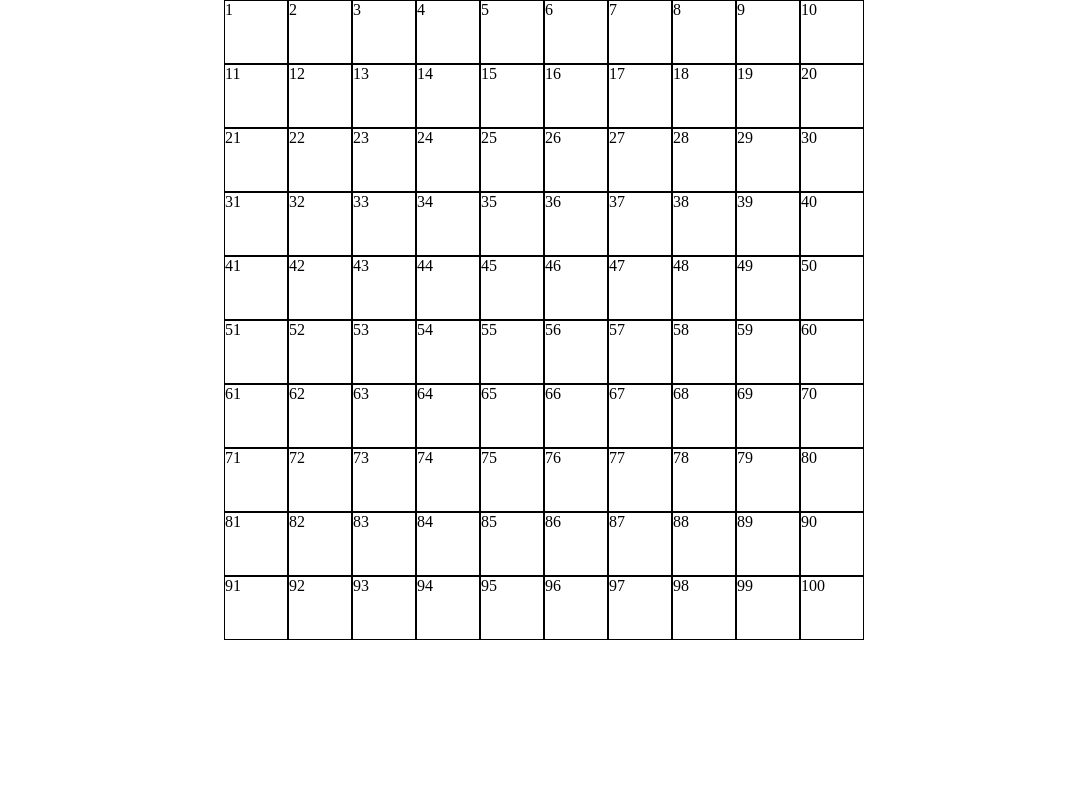
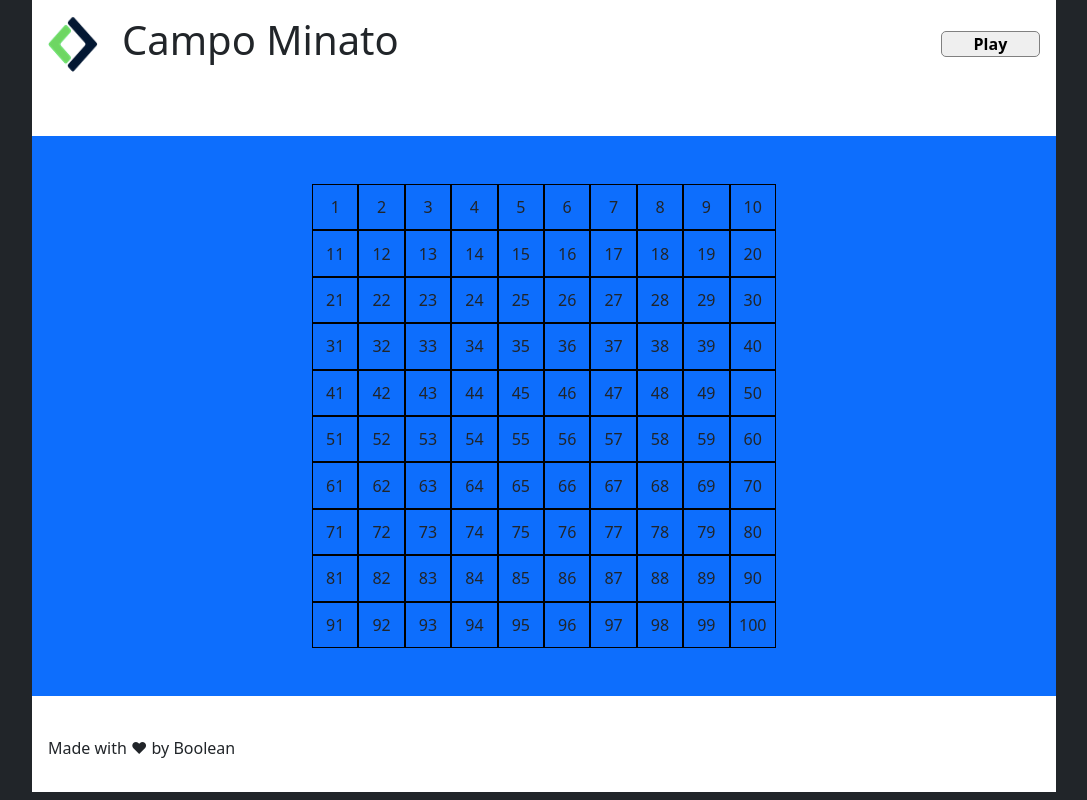
Before and after one commit to Tappobill/js-campominato-grid, a plain HTML site: page index.html in a window 1280 px wide. Shown: the whole page, without its empty margins (96-1183 px from the left). Drawn offline with nearby package versions, Linux system fonts and the light colour scheme.

Commit message:
Modifiche html e style

```diff
--- a/css/style.css
+++ b/css/style.css
@@ -17,8 +17,23 @@
     border: 1px solid black;
     width: calc(100%/10);
     aspect-ratio: 1/1;
+    display: flex;
+    align-items: center;
+    justify-content: center;
 }
 
 .active{
-    background-color: blue;
+    background-color: white;
 }
+
+.container-custom{
+    width: 80%;
+    margin: auto;
+}
+
+.button-custom{
+    width: 10%;
+    border: 1px solid gray;
+    border-radius: 5px;
+    font-weight: bold;
+}
--- a/index.html
+++ b/index.html
@@ -6,18 +6,39 @@
     <meta http-equiv="X-UA-Compatible" content="IE=edge">
     <meta name="viewport" content="width=device-width, initial-scale=1.0">
     <title>Campo Minato</title>
+    <link href="https://cdn.jsdelivr.net/npm/bootstrap@5.2.2/dist/css/bootstrap.min.css" rel="stylesheet"
+    integrity="sha384-Zenh87qX5JnK2Jl0vWa8Ck2rdkQ2Bzep5IDxbcnCeuOxjzrPF/et3URy9Bv1WTRi" crossorigin="anonymous">
     <link rel="stylesheet" href="css/style.css">
 </head>
 
-<body>
-    <main>
-        <div class="grid" id="griglia">
+<body class="bg-dark">
 
-        </div>
-    </main>
+    <div class="container-custom bg-white">
+
+        <header class="mb-5 d-flex align-items-center justify-content-between p-3">
+            <div class="d-flex">
+                <img src="img/Logo.png" alt="" class="me-4">
+                <h1>Campo Minato</h1>
+            </div>
+            <button class="button-custom">Play</button>
+        </header>
+
+        <main class="bg-primary p-5">
+            <div class="grid" id="griglia">
+
+            </div>
+        </main>
+
+        <footer class="mt-4  d-flex align-items-center p-3">
+            <p>Made with &hearts; by Boolean</p>
+        </footer>
+
+    </div>
 
 
 
+
+    <script src="https://cdn.jsdelivr.net/npm/bootstrap@5.2.2/dist/js/bootstrap.min.js" integrity="sha384-IDwe1+LCz02ROU9k972gdyvl+AESN10+x7tBKgc9I5HFtuNz0wWnPclzo6p9vxnk" crossorigin="anonymous"></script>
     <script type="text/javascript" src="jscript/main.js"></script>
 </body>
 
```
Also changed, not shown: img/Logo.png (added).
